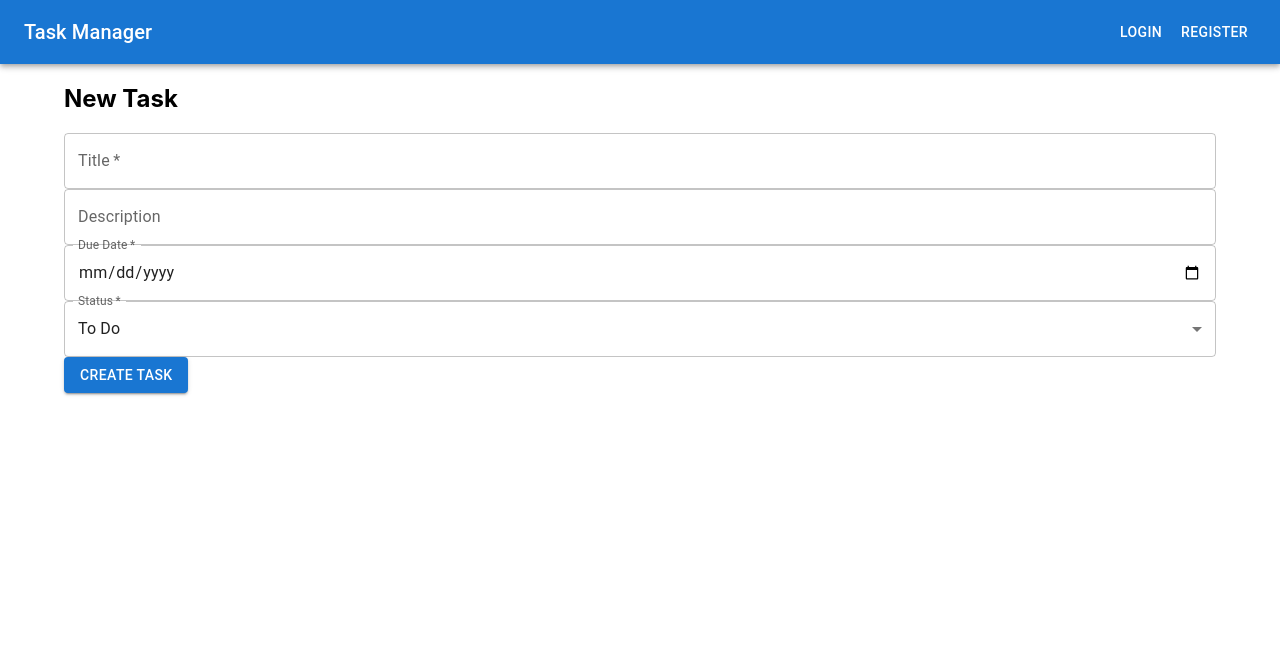
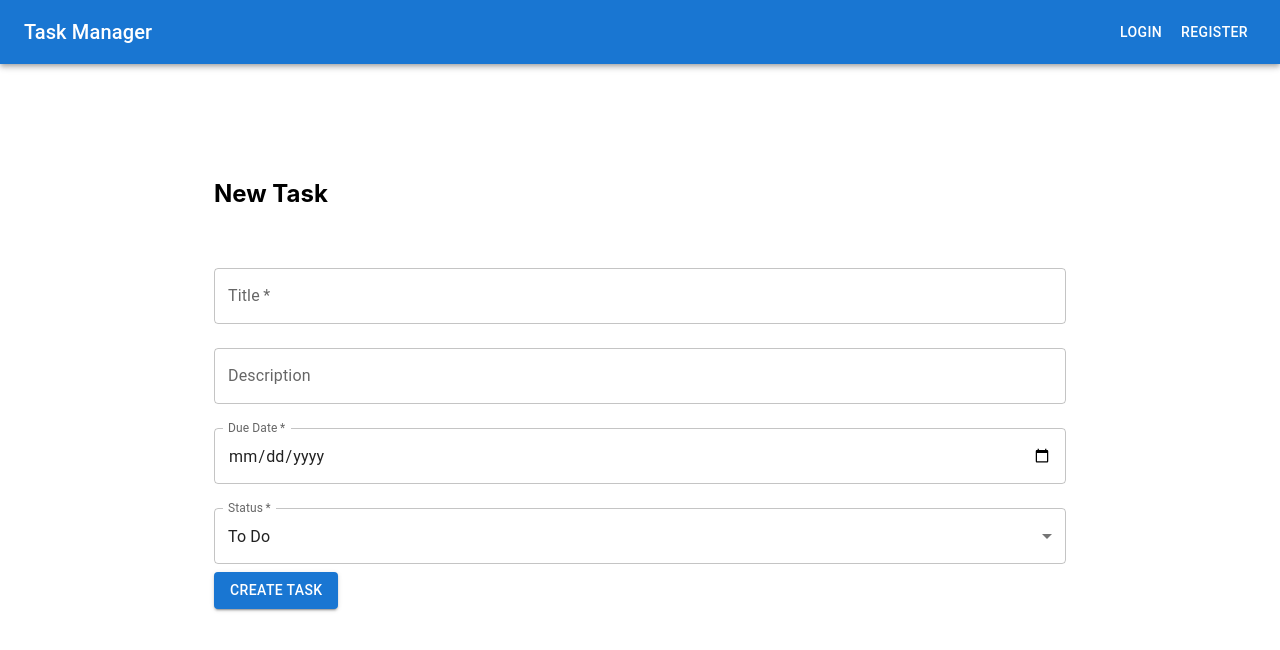
Before and after one commit to task-management-poc/frontend, a React (Create React App) app: page /task/new in a window 1280 px wide. Shown: the top 650 px of the page. Built offline with nearby package versions, Linux system fonts and the light colour scheme.

Commit message:
Styling added

```diff
--- a/src/components/Navbar.js
+++ b/src/components/Navbar.js
@@ -4,7 +4,7 @@ import { Link, useNavigate } from 'react-router-dom';
 import { AuthContext } from '../AuthContext';
 
 export default function Navbar() {
-  const { isAuthenticated, logout } = useContext(AuthContext);
+  const { token, logout } = useContext(AuthContext); // Use 'token' instead of 'isAuthenticated'
   const navigate = useNavigate();
 
   const handleLogout = () => {
@@ -19,7 +19,7 @@ export default function Navbar() {
           Task Manager
         </Typography>
         <Box>
-          {isAuthenticated ? (
+          {token ? ( // Check for the presence of the token
             <>
               <Button color="inherit" component={Link} to="/">
                 Tasks
--- a/src/pages/TaskForm.js
+++ b/src/pages/TaskForm.js
@@ -1,7 +1,7 @@
 // src/pages/TaskForm.js
 import { useEffect, useState } from 'react';
 import { useNavigate, useParams } from 'react-router-dom';
-import { Button, Container, TextField, MenuItem } from '@mui/material';
+import { Button, Container, TextField, MenuItem, Grid } from '@mui/material';
 import API from '../api';
 
 const statuses = ["To Do", "In Progress", "Completed"];
@@ -38,18 +38,64 @@ function TaskForm() {
   };
 
   return (
-    <Container>
-      <h2>{id ? 'Edit Task' : 'New Task'}</h2>
-      <form onSubmit={handleSubmit}>
-        <TextField name="title" label="Title" value={task.title} onChange={handleChange} fullWidth required />
-        <TextField name="description" label="Description" value={task.description} onChange={handleChange} fullWidth />
-        <TextField name="due_date" label="Due Date" type="date" value={task.due_date} onChange={handleChange} fullWidth required InputLabelProps={{ shrink: true }} />
-        <TextField name="status" label="Status" select value={task.status} onChange={handleChange} fullWidth required>
-          {statuses.map(status => <MenuItem key={status} value={status}>{status}</MenuItem>)}
-        </TextField>
-        <Button type="submit" variant="contained" color="primary">{id ? 'Update' : 'Create'} Task</Button>
-      </form>
-    </Container>
+    <Container maxWidth="md" sx={{ display: 'flex', justifyContent: 'center', alignItems: 'center', minHeight: '80vh' }}>
+    <Grid container item xs={12} md={8} spacing={3}>
+      <Grid item xs={12}>
+        <h2>{id ? 'Edit Task' : 'New Task'}</h2>
+      </Grid>
+      <Grid item xs={12}>
+        <form onSubmit={handleSubmit}>
+          <TextField
+            name="title"
+            label="Title"
+            value={task.title}
+            onChange={handleChange}
+            fullWidth
+            required
+            margin="normal" // Adds a default margin
+          />
+          <TextField
+            name="description"
+            label="Description"
+            value={task.description}
+            onChange={handleChange}
+            fullWidth
+            margin="normal"
+          />
+          <TextField
+            name="due_date"
+            label="Due Date"
+            type="date"
+            value={task.due_date}
+            onChange={handleChange}
+            fullWidth
+            required
+            InputLabelProps={{ shrink: true }}
+            margin="normal"
+          />
+          <TextField
+            name="status"
+            label="Status"
+            select
+            value={task.status}
+            onChange={handleChange}
+            fullWidth
+            required
+            margin="normal"
+          >
+            {statuses.map((status) => (
+              <MenuItem key={status} value={status}>
+                {status}
+              </MenuItem>
+            ))}
+          </TextField>
+          <Button type="submit" variant="contained" color="primary">
+            {id ? 'Update' : 'Create'} Task
+          </Button>
+        </form>
+      </Grid>
+    </Grid>
+  </Container>
   );
 }
 
```
